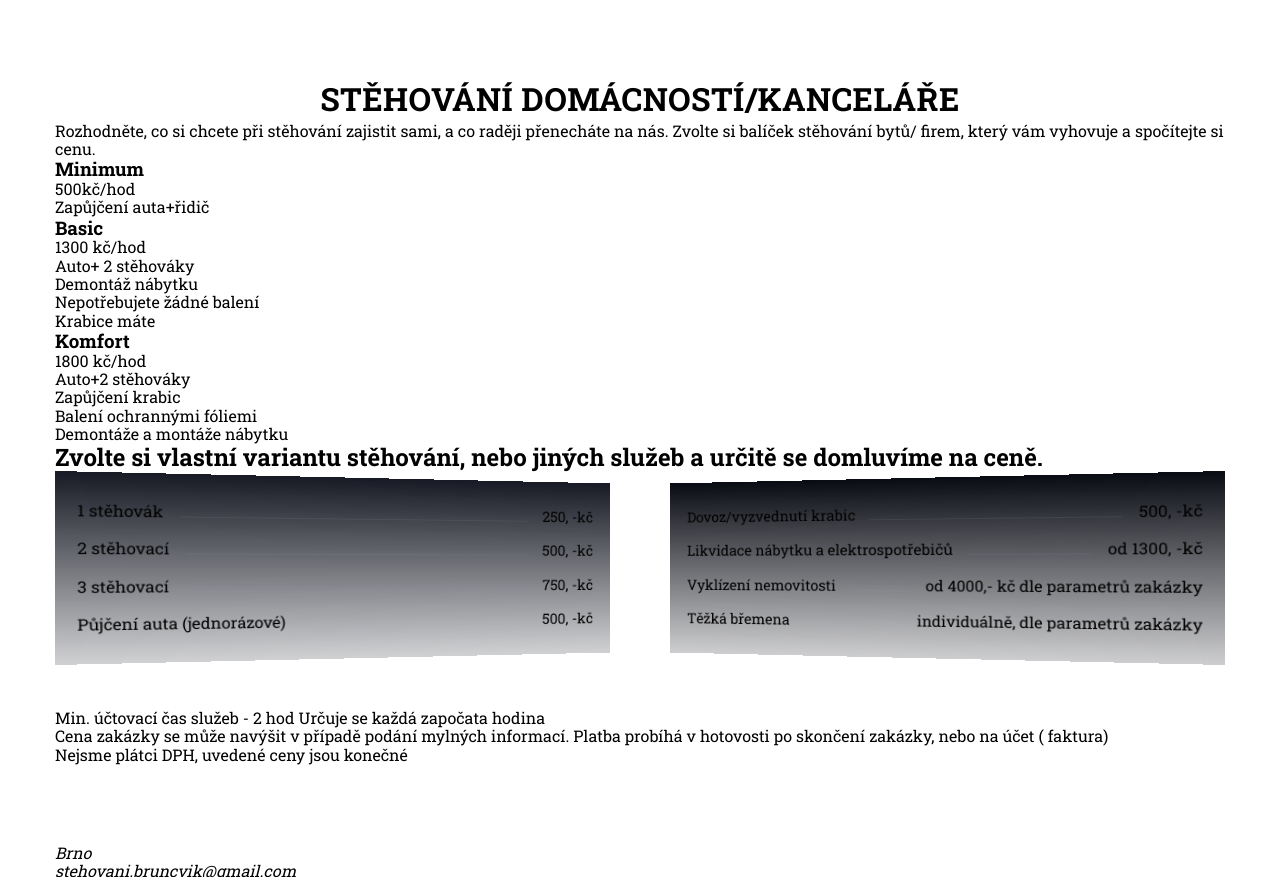
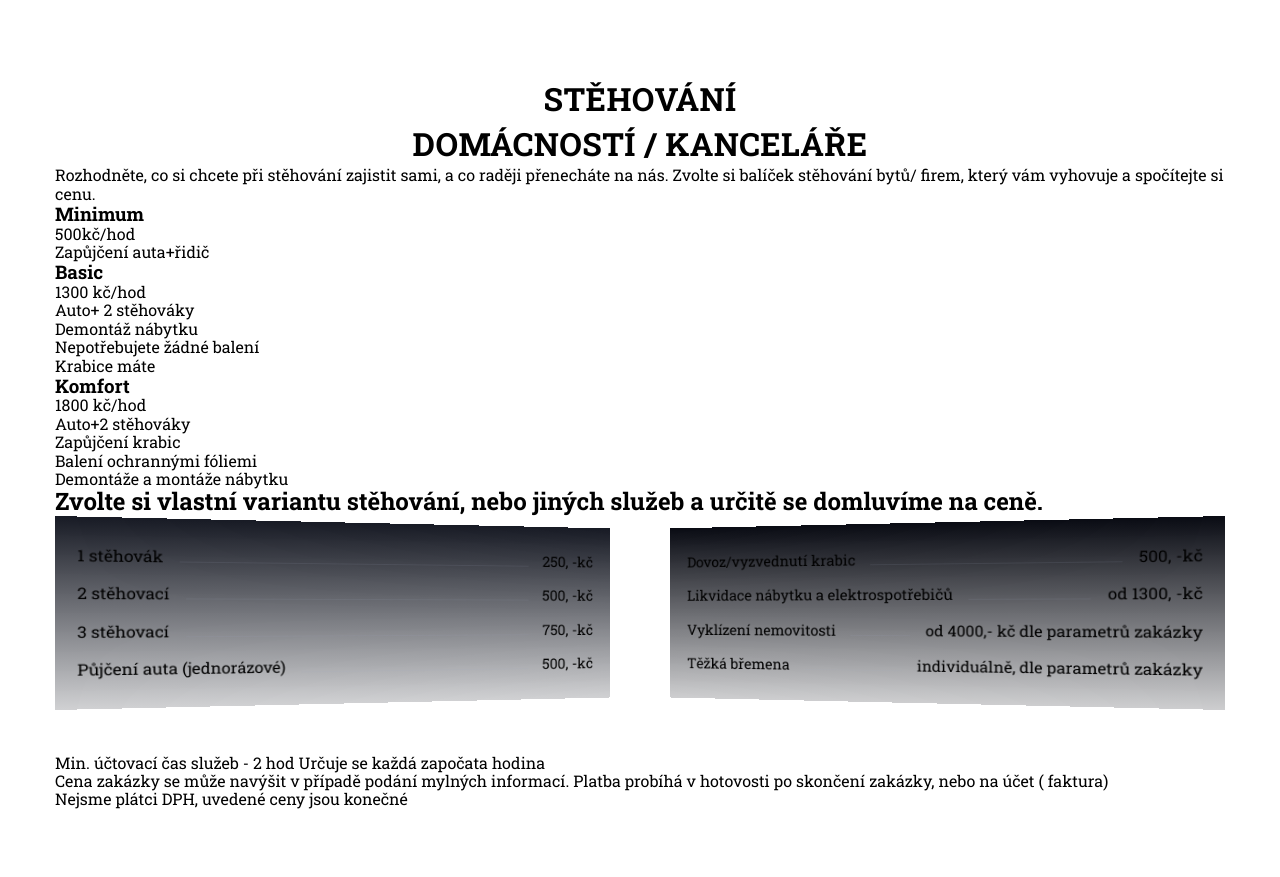
Before and after one commit to Rasiuk/bruncvik-stehovani, a website: page index.html in a window 1280 px wide. Shown: the part 1315-2192 px from the top of the page. Drawn offline with nearby package versions, Linux system fonts and the light colour scheme; a web font is replaced by a local one.

Commit message:
Update index.html

```diff
--- a/index.html
+++ b/index.html
@@ -114,7 +114,10 @@
         </div>
         <!-- Price -->
         <div id="ceny" class="container">
-          <h2 class="title">STĚHOVÁNÍ DOMÁCNOSTÍ/KANCELÁŘE</h2>
+          <h2 class="title">
+            STĚHOVÁNÍ <br />
+            DOMÁCNOSTÍ / KANCELÁŘE
+          </h2>
           <p>
             Rozhodněte, co si chcete při stěhování zajistit sami, a co raději
             přenecháte na nás. Zvolte si balíček stěhování bytů/ firem, který
```
